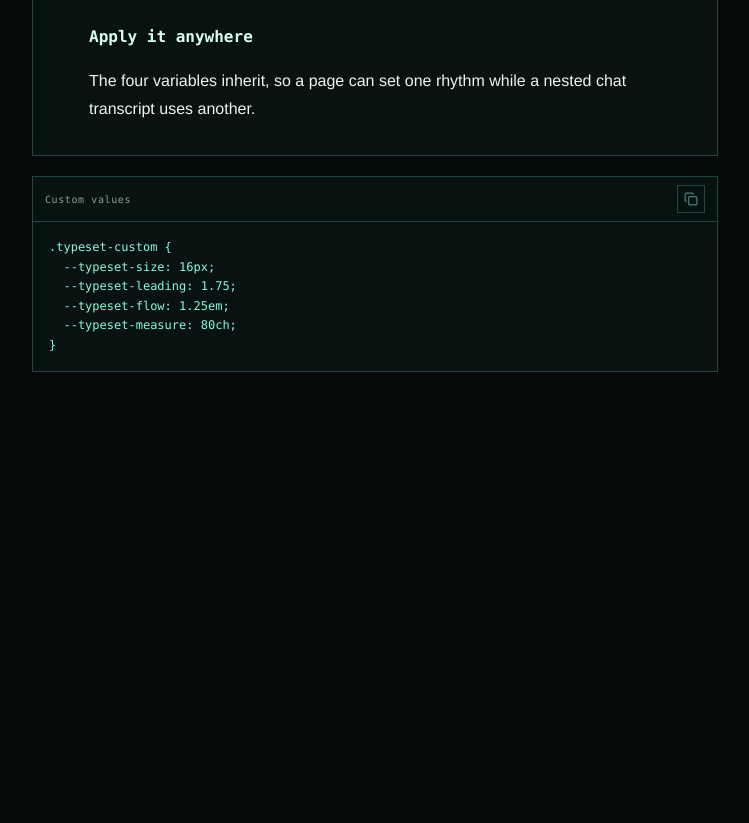
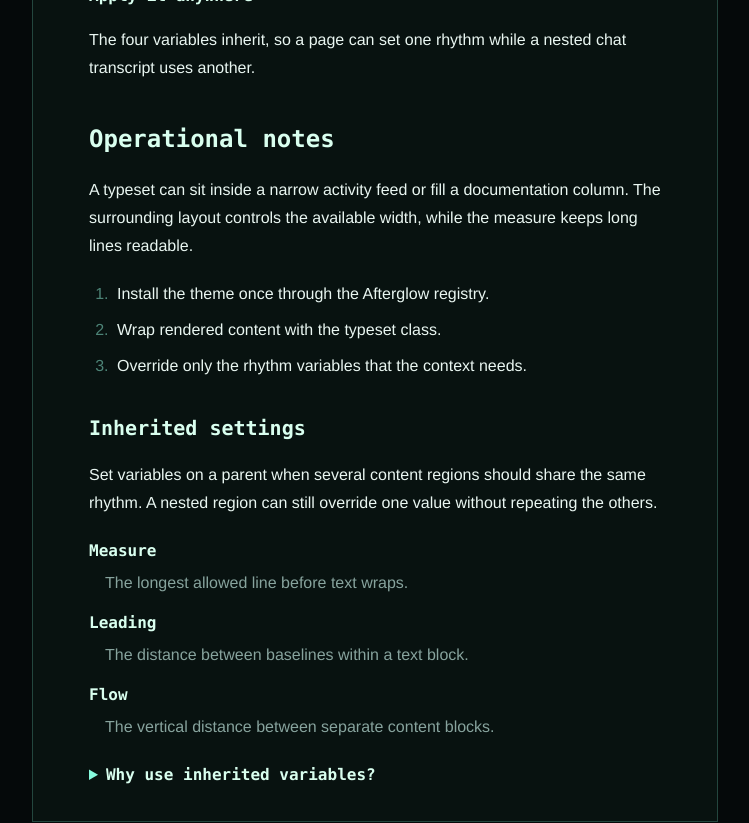
Before and after one commit to thebuilder/afterglow, a Next.js app: page /typeset in a window 1280 px wide. Shown: the part 1320-2143 px from the top of the page, without its empty margins (220-969 px from the left). Before the commit the page ends 1772 px from the top, so only its background shows below. Built offline with nearby package versions, Linux system fonts and the light colour scheme.

Commit message:
fix: refine typeset specimen rhythm

```diff
--- a/app/globals.css
+++ b/app/globals.css
@@ -539,6 +539,17 @@
       margin-block-start: 0.75em;
       text-align: start;
     }
+    & :where(dd) {
+      color: var(--muted-foreground);
+      margin-block-start: 0.25em;
+      margin-inline-start: 1em;
+    }
+    & :where(dt) {
+      color: var(--phosphor-bright);
+      font-family: var(--font-mono);
+      font-weight: 600;
+      margin-block-start: 0.75em;
+    }
     & :where(h1, h2, h3, h4, h5, h6) {
       color: var(--phosphor-bright);
       font-family: var(--font-heading);
@@ -548,7 +559,7 @@
       margin-block-start: calc(var(--typeset-flow) * 1.4);
     }
     & :where(h1, h2, h3, h4, h5, h6) + * {
-      margin-block-start: 0.75em;
+      margin-block-start: 0.5em;
     }
     & :where(h1) {
       font-size: 2em;
@@ -620,6 +631,15 @@
       color: var(--phosphor-bright);
       font-weight: 600;
     }
+    & :where(summary) {
+      color: var(--phosphor-bright);
+      cursor: pointer;
+      font-family: var(--font-mono);
+      font-weight: 600;
+    }
+    & :where(summary)::marker {
+      color: var(--phosphor);
+    }
     & :where(table) {
       border-block-end: 1px solid var(--line);
       border-collapse: collapse;
--- a/components/typeset-builder.tsx
+++ b/components/typeset-builder.tsx
@@ -164,12 +164,43 @@ function TypesetSpecimen() {
           </tr>
         </tbody>
       </table>
-      <hr />
       <h4>Apply it anywhere</h4>
       <p>
         The four variables inherit, so a page can set one rhythm while a nested
         chat transcript uses another.
       </p>
+      <h2>Operational notes</h2>
+      <p>
+        A typeset can sit inside a narrow activity feed or fill a documentation
+        column. The surrounding layout controls the available width, while the
+        measure keeps long lines readable.
+      </p>
+      <ol>
+        <li>Install the theme once through the Afterglow registry.</li>
+        <li>Wrap rendered content with the typeset class.</li>
+        <li>Override only the rhythm variables that the context needs.</li>
+      </ol>
+      <h3>Inherited settings</h3>
+      <p>
+        Set variables on a parent when several content regions should share the
+        same rhythm. A nested region can still override one value without
+        repeating the others.
+      </p>
+      <dl>
+        <dt>Measure</dt>
+        <dd>The longest allowed line before text wraps.</dd>
+        <dt>Leading</dt>
+        <dd>The distance between baselines within a text block.</dd>
+        <dt>Flow</dt>
+        <dd>The vertical distance between separate content blocks.</dd>
+      </dl>
+      <details>
+        <summary>Why use inherited variables?</summary>
+        <p>
+          They let the same rendered markup adapt to a page, panel, or message
+          without adding classes to every child element.
+        </p>
+      </details>
     </>
   );
 }
--- a/public/r/registry.json
+++ b/public/r/registry.json
@@ -521,6 +521,17 @@
               "margin-block-start": "0.75em",
               "text-align": "start"
             },
+            "& :where(dd)": {
+              "color": "var(--muted-foreground)",
+              "margin-block-start": "0.25em",
+              "margin-inline-start": "1em"
+            },
+            "& :where(dt)": {
+              "color": "var(--phosphor-bright)",
+              "font-family": "var(--font-mono)",
+              "font-weight": "600",
+              "margin-block-start": "0.75em"
+            },
             "& :where(h1, h2, h3, h4, h5, h6)": {
               "color": "var(--phosphor-bright)",
               "font-family": "var(--font-heading)",
@@ -530,7 +541,7 @@
               "margin-block-start": "calc(var(--typeset-flow) * 1.4)"
             },
             "& :where(h1, h2, h3, h4, h5, h6) + *": {
-              "margin-block-start": "0.75em"
+              "margin-block-start": "0.5em"
             },
             "& :where(h1)": {
               "font-size": "2em"
@@ -601,6 +612,15 @@
             "& :where(strong, b)": {
               "color": "var(--phosphor-bright)",
               "font-weight": "600"
+            },
+            "& :where(summary)": {
+              "color": "var(--phosphor-bright)",
+              "cursor": "pointer",
+              "font-family": "var(--font-mono)",
+              "font-weight": "600"
+            },
+            "& :where(summary)::marker": {
+              "color": "var(--phosphor)"
             },
             "& :where(table)": {
               "border-block-end": "1px solid var(--line)",
--- a/public/r/theme.json
+++ b/public/r/theme.json
@@ -513,6 +513,17 @@
           "margin-block-start": "0.75em",
           "text-align": "start"
         },
+        "& :where(dd)": {
+          "color": "var(--muted-foreground)",
+          "margin-block-start": "0.25em",
+          "margin-inline-start": "1em"
+        },
+        "& :where(dt)": {
+          "color": "var(--phosphor-bright)",
+          "font-family": "var(--font-mono)",
+          "font-weight": "600",
+          "margin-block-start": "0.75em"
+        },
         "& :where(h1, h2, h3, h4, h5, h6)": {
           "color": "var(--phosphor-bright)",
           "font-family": "var(--font-heading)",
@@ -522,7 +533,7 @@
           "margin-block-start": "calc(var(--typeset-flow) * 1.4)"
         },
         "& :where(h1, h2, h3, h4, h5, h6) + *": {
-          "margin-block-start": "0.75em"
+          "margin-block-start": "0.5em"
         },
         "& :where(h1)": {
           "font-size": "2em"
@@ -594,6 +605,15 @@
           "color": "var(--phosphor-bright)",
           "font-weight": "600"
         },
+        "& :where(summary)": {
+          "color": "var(--phosphor-bright)",
+          "cursor": "pointer",
+          "font-family": "var(--font-mono)",
+          "font-weight": "600"
+        },
+        "& :where(summary)::marker": {
+          "color": "var(--phosphor)"
+        },
         "& :where(table)": {
           "border-block-end": "1px solid var(--line)",
           "border-collapse": "collapse",
--- a/registry.json
+++ b/registry.json
@@ -521,6 +521,17 @@
               "margin-block-start": "0.75em",
               "text-align": "start"
             },
+            "& :where(dd)": {
+              "color": "var(--muted-foreground)",
+              "margin-block-start": "0.25em",
+              "margin-inline-start": "1em"
+            },
+            "& :where(dt)": {
+              "color": "var(--phosphor-bright)",
+              "font-family": "var(--font-mono)",
+              "font-weight": "600",
+              "margin-block-start": "0.75em"
+            },
             "& :where(h1, h2, h3, h4, h5, h6)": {
               "color": "var(--phosphor-bright)",
               "font-family": "var(--font-heading)",
@@ -530,7 +541,7 @@
               "margin-block-start": "calc(var(--typeset-flow) * 1.4)"
             },
             "& :where(h1, h2, h3, h4, h5, h6) + *": {
-              "margin-block-start": "0.75em"
+              "margin-block-start": "0.5em"
             },
             "& :where(h1)": {
               "font-size": "2em"
@@ -601,6 +612,15 @@
             "& :where(strong, b)": {
               "color": "var(--phosphor-bright)",
               "font-weight": "600"
+            },
+            "& :where(summary)": {
+              "color": "var(--phosphor-bright)",
+              "cursor": "pointer",
+              "font-family": "var(--font-mono)",
+              "font-weight": "600"
+            },
+            "& :where(summary)::marker": {
+              "color": "var(--phosphor)"
             },
             "& :where(table)": {
               "border-block-end": "1px solid var(--line)",
--- a/registry/terminal/theme.mjs
+++ b/registry/terminal/theme.mjs
@@ -387,6 +387,17 @@ const CSS = {
         "margin-block-start": "0.75em",
         "text-align": "start",
       },
+      "& :where(dd)": {
+        color: "var(--muted-foreground)",
+        "margin-block-start": "0.25em",
+        "margin-inline-start": "1em",
+      },
+      "& :where(dt)": {
+        color: "var(--phosphor-bright)",
+        "font-family": "var(--font-mono)",
+        "font-weight": "600",
+        "margin-block-start": "0.75em",
+      },
       "& :where(h1, h2, h3, h4, h5, h6)": {
         color: "var(--phosphor-bright)",
         "font-family": "var(--font-heading)",
@@ -396,7 +407,7 @@ const CSS = {
         "margin-block-start": "calc(var(--typeset-flow) * 1.4)",
       },
       "& :where(h1, h2, h3, h4, h5, h6) + *": {
-        "margin-block-start": "0.75em",
+        "margin-block-start": "0.5em",
       },
       "& :where(h1)": { "font-size": "2em" },
       "& :where(h2)": { "font-size": "1.5em" },
@@ -456,6 +467,13 @@ const CSS = {
         color: "var(--phosphor-bright)",
         "font-weight": "600",
       },
+      "& :where(summary)": {
+        color: "var(--phosphor-bright)",
+        cursor: "pointer",
+        "font-family": "var(--font-mono)",
+        "font-weight": "600",
+      },
+      "& :where(summary)::marker": { color: "var(--phosphor)" },
       "& :where(table)": {
         "border-block-end": "1px solid var(--line)",
         "border-collapse": "collapse",
```
